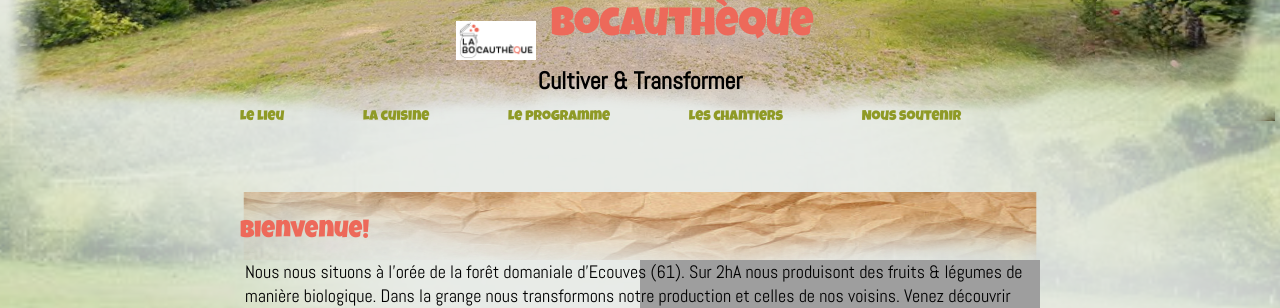
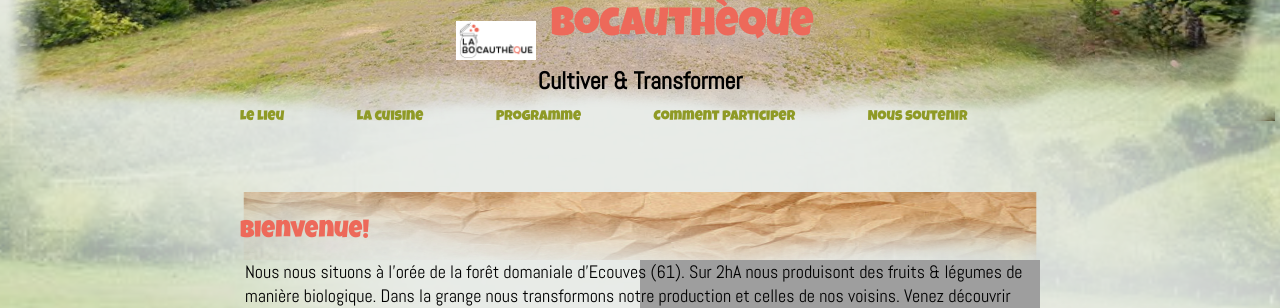
Before and after one commit to DamienChivialle/bocautheque, a Jekyll site: the page built from pages/index.md, in a window 1280 px wide and 900 px high. Shown: the part 279-587 px from the top of the window. Built offline with Jekyll 4.4.1, drawn with Linux system fonts in a browser that asks for light colours.

Commit message:
Update default.html

```diff
--- a/_layouts/default.html
+++ b/_layouts/default.html
@@ -140,8 +140,8 @@
                 <div class="menu-links">
                     <a href="{{ site.url }}{{ site.baseurl }}/">Le lieu</a>
                     <a href="{{ site.url }}{{ site.baseurl }}/cuisine">La cuisine</a>
-                    <a href="{{ site.url }}{{ site.baseurl }}/agenda">Le programme</a>
-                    <a href="{{ site.url }}{{ site.baseurl }}/chantiers">Les chantiers</a>
+                    <a href="{{ site.url }}{{ site.baseurl }}/agenda">Programme</a>
+                    <a href="{{ site.url }}{{ site.baseurl }}/chantiers">Comment participer</a>
                     <a href="{{ site.url }}{{ site.baseurl }}/soutenir">Nous soutenir</a>
                 </div>
             </div>
```
